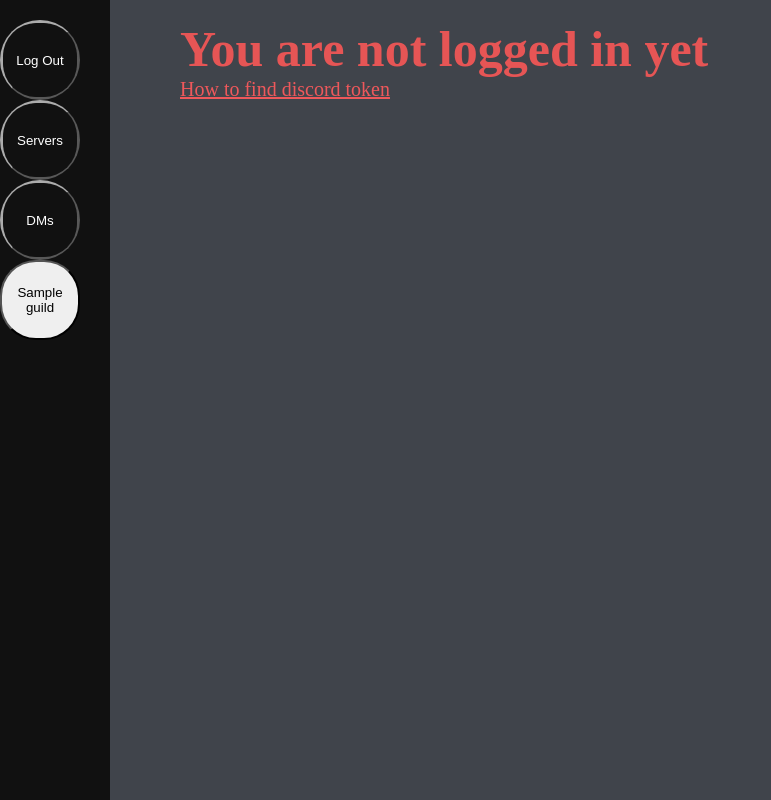
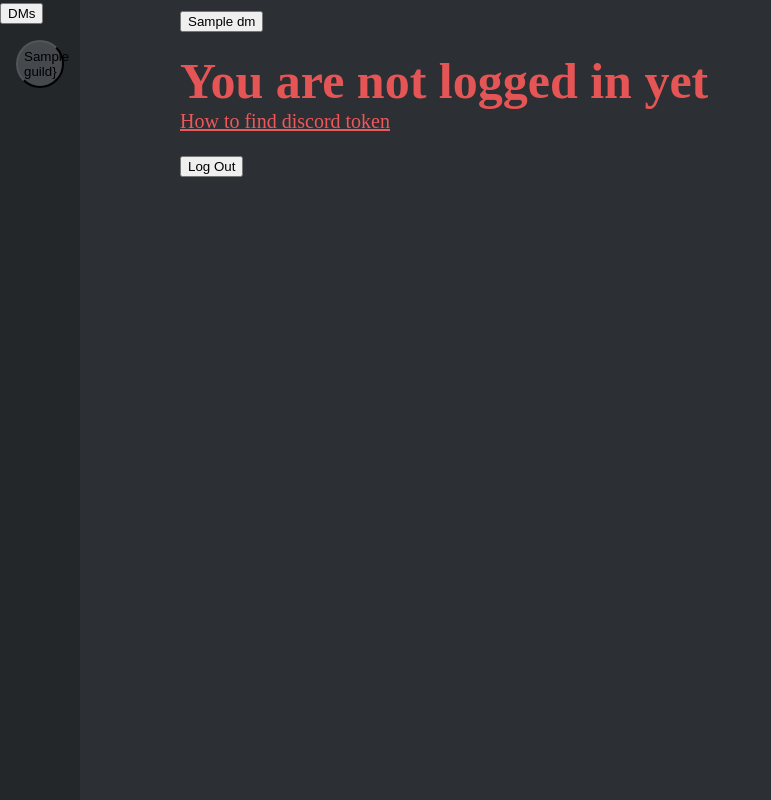
Before and after one commit to DlSCORD-unbIocked/DlSCORD_, a Flask app: template templates/index.html in a window 1280 px wide. Shown: the whole page, without its empty margins (0-771 px from the left). Run offline with Flask 3, Linux system fonts and the light colour scheme; the template is opened without the code that fills it: most values are stand-ins (such as "Sample title", 1, 10 or a date in 2020).

Commit message:
broken kinda works

```diff
--- a/main.py
+++ b/main.py
@@ -55,7 +55,7 @@ def home():
     )
 
 
-@app.route("/index/")
+@app.route("/dms/0/")
 def about():
     return render_template("index.html")
 
@@ -69,18 +69,17 @@ def channels(server, guild):
     else:
         key = request.form["token"]
         message = False
-        if guild == "guild":
-            guilds = get_guilds(key)
-        elif guild == "channel":
-            guilds = get_channels(server, key)
-        elif guild == "dm":
-            guilds = get_dms(key)
+        guilds = get_guilds(key)
+        if guild == "channel":
+            snav = get_channels(server, key)
+        elif guild == "dms":
+            snav = get_dms(key)
         else:
-            guilds = get_dms(key)
+            snav = get_dms(key)
             message = get_message(server, key)
 
     return render_template(
-        "index.html", key=key, guild_check=guild, messages=message, guilds=guilds
+        "index.html", key=key, guild_check=guild, messages=message, guilds=guilds, snav=snav
     )
 
 
--- a/static/styles/index.css
+++ b/static/styles/index.css
@@ -1,5 +1,14 @@
+:root {
+  --color-not-quite-black: #23272a;
+  --color-dark: #2c2f33;
+  --color-lighter-dark: #45494e;
+  --color-full-white: #ffffff;
+  --color-actually-black: #000000;
+  --color-fantastic-green: #00ae7a;
+}
+
 body {
-  background-color: #40444b;
+  background-color: var(--color-dark);
   color: white;
   font-size: 20px;
   margin-left: 170px;
@@ -22,112 +31,50 @@ b {
   font-size: 14pt;
   background-color: #40444b;
   color: white;
-
 }
 
-.sidenav {
+.sBar {
   height: 100%;
-  /* Full-height: remove this if you want "auto" height */
-  width: 110px;
-  /* Set the width of the sidebar */
+  background: var(--color-not-quite-black);
   position: fixed;
-  /* Fixed Sidebar (stay in place on scroll) */
-  z-index: 1;
-  /* Stay on top */
   top: 0;
-  /* Stay at the top */
   left: 0;
-  background-color: #111;
-  /* Black */
   overflow-x: hidden;
-  /* Disable horizontal scroll */
-  padding-top: 20px;
+}
+.sBar::-webkit-scrollbar {
+    display: none;
 }
 
-.channelBtns {
-  width: 80px;
-  height: 80px;
-  border-radius: 45%;
+.serverBtns {
+  background: var(--color-not-quite-black);
+  min-height: 100vh;
+  display: flex;
+  flex-direction: column;
+  padding: 1rem;
+  gap: 1rem;
+}
+.serverBtn {
+  background: var(--color-lighter-dark);
+  width: 48px;
+  height: 48px;
+  border-radius: 50%;
   transition-duration: 0.3s;
 }
 
-.channelBtns:hover {
+.snav {
 
+}
+.dmBtns {
 
+}
+.dmBtn {
+  background: var(--color-fantastic-green);
+  width: 48px;
+  height: 48px;
+  transition-duration: 0.3s;
+}
+
+.channelBtn:hover {
   background-color: rgb(129, 124, 129);
   border-radius: 20px;
 }
-
-.opts {
-  width: 80px;
-  height: 80px;
-  border-color: rgb(172, 172, 172);
-  border-width: 3px;
-  color: #fff;
-  background: #111;
-  cursor: pointer;
-  position: relative;
-  z-index: 0;
-  border-radius: 45px;
-  transition-duration: 0.3s;
-}
-
-.opts:hover {
-  border-radius: 20px;
-}
-
-.opts:before {
-  content: '';
-  background: linear-gradient(45deg, #ff0000, #ff7300, #fffb00, #48ff00, #00ffd5, #002bff, #7a00ff, #ff00c8, #ff0000);
-  position: absolute;
-  top: -2px;
-  left: -2px;
-  background-size: 400%;
-  z-index: -1;
-  filter: blur(5px);
-  width: calc(100% + 4px);
-  height: calc(100% + 4px);
-  animation: glowing 20s linear infinite;
-  opacity: 0;
-  transition: opacity .3s ease-in-out;
-  border-radius: 20px;
-}
-
-.opts:active {
-  color: #000;
-
-}
-
-.opts:active:after {
-  background: transparent;
-}
-
-.opts:hover:before {
-  opacity: 1;
-}
-
-.opts:after {
-  z-index: -1;
-  content: '';
-  position: absolute;
-  width: 100%;
-  height: 100%;
-  background: #111;
-  left: 0;
-  top: 0;
-  border-radius: 45%;
-}
-
-@keyframes glowing {
-  0% {
-    background-position: 0 0;
-  }
-
-  50% {
-    background-position: 400% 0;
-  }
-
-  100% {
-    background-position: 0 0;
-  }
-}
--- a/templates/index.html
+++ b/templates/index.html
@@ -4,9 +4,7 @@
         <link rel= "stylesheet" type= "text/css" href= "{{ url_for('static',filename='styles/index.css') }}">
     </head>
     <script>
-
         function updateKey(){
-
         let token = document.cookie.slice(6)
             if (token){
                 elements = document.getElementsByName("token")
@@ -15,73 +13,65 @@
 
                 }
                 document.getElementById("ident").innerText = "You are logged in, select a Server or DM"
-
+            }
         }
 
-
-    }
         function logOut(){
             document.cookie = "token=; expires=Thu, 01 Jan 1970 00:00:00 UTC; path=/;";
             window.location = "/"
             return false
         }
-
-
-
     </script>
-  <div class="sidenav">
-    <button onclick="logOut()" class="opts">Log Out
-    </button>
-
-    <form action = {{"/guild/0"}} method = "post">
-      <input type= 'hidden' id='serverBtn' name="token" value="1" >
-      <button class = "opts">
-       Servers
-      </button>
-
-    </form>
+    <div class="sBar">
         <form action = {{"/dm/0"}} method = "post">
-      <input  type="hidden" id="dmBtn" name="token" value="1" >
-
+            <input  type="hidden" id="openDms" name="token" value="1" >
             <button class = "opts">
                 DMs
             </button>
-
         </form>
 
-
-    <div id='guilds'>
-
-      {%if guilds%}
-
-      {%for guild in guilds%}
-
-<form action = {{("/channel/" if (guild_check == 'guild') else "/messages/")~guild['id']}} method = "post">
+        <div class="serverBtns">
+            {% for guild in guilds %}
+                <form action = {{ ("/channel/") }} method = "post">
                     <input type="hidden" name="token" value="1">
-
-             <button class="channelBtns">
                     {%if guild['name']%}
-              {{guild['name']}}
-              {%else%}
-              {{guild['recipients']|join(', ', attribute = 'global_name')}}
+                       <button class="serverBtn">
+                               {{guild['name']}}}
+                       </button>
                     {%endif%}
-             </button>
                 </form>
             {%endfor%}
-
-      {%endif%}
         </div>
     </div>
+    <div class="sNav">
+        <div class="dmBtns" type="hidden">
+            {% for dms in snav %}
+                <form action = {{ ("/message/") }} method = "post">
+                    <input type="hidden" name="token" value="1">
+                        {%if dms['name']%}
+                            <button class="gcBtn">
+                                    {{dms['name']}}
+                            </button>
+                        {%else%}
+                            <button class="dmBtn">
+                                {{dms['recipients']|join(', ', attribute = 'global_name')}}
+                            </button>
+                        {%endif%}
+                </form>
+            {%endfor%}
+        </div>
+    </div>
+
     <body>
         <p id='messages'>
             {%if messages%}
                 {%for item in messages%}
                     <br><b>{{item['author']['global_name']}}</b>:<br>{{item['content']}}<br>
                 {%endfor%}
+
                 <form action = "" method = "post">
                     <input type="hidden" name="token" value="1">
                     <input type="hidden" name="send" value="true">
-
                     <input id="sendbox" name="message" type="text" placeholder="Send message..." autocomplete="off">
                 </form>
 
@@ -91,18 +81,16 @@
 
             {%endif%}
         </p>
+        <button onclick="logOut()" class="logout">
+            Log Out
+        </button>
+    </body>
 
-
-
-
-</body>
     <script>
 
         setTimeout(function(){if(document.getElementById("sendbox")){
-    document.getElementById("sendbox").scrollIntoView(false)};
+            document.getElementById("sendbox").scrollIntoView(false)}
         }, 20);
-
         updateKey()
-
     </script>
 </html>
--- a/templates/login.html
+++ b/templates/login.html
@@ -15,7 +15,7 @@
     <h1>Please sign in</h1>
     <button onclick="function a(){document.getElementById('tokenPaste').type='text'; document.getElementById('submitToken').style=''};a()">Login
         </button>
-        <form action = {{"/guild/0"}} method = "post" onsubmit="login()">
+        <form action = {{"/dms/0"}} method = "post" onsubmit="login()">
 
         <input id="tokenPaste" type="hidden" placeholder="Paste Token here" >
         <button type="submit" style="display: none;" id="submitToken">Submit</button>
```
Lines whose indentation alone changed are shown as unchanged.
